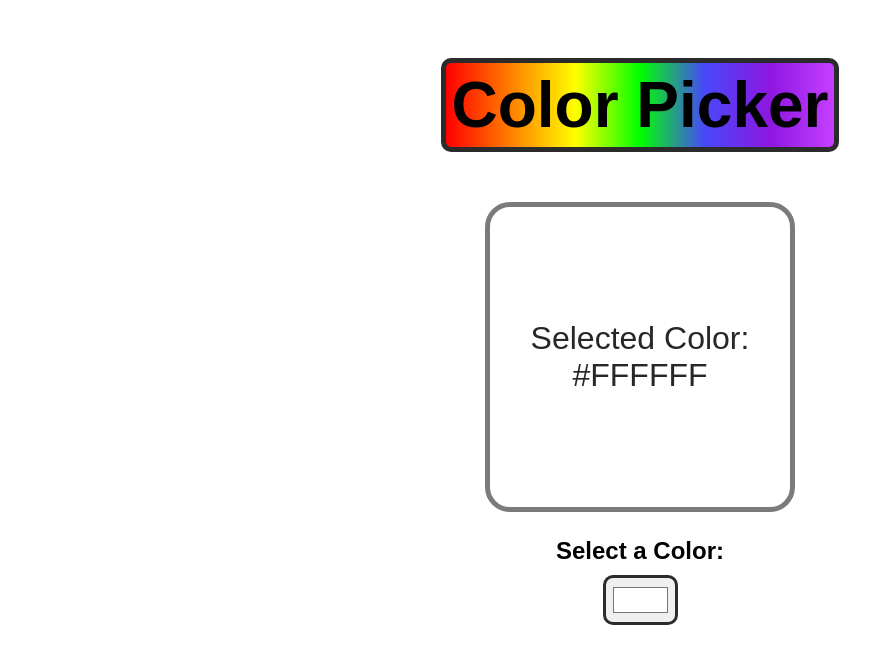
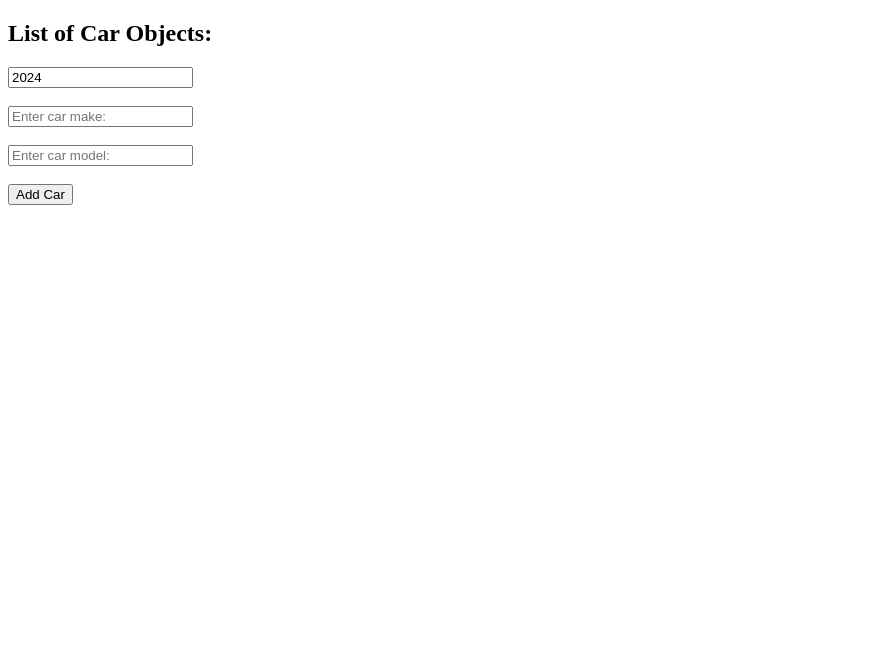
Before and after one commit to kubicix/React-Course, a React (Vite) app in the folder website/my-react-app/: page / in a window 1280 px wide. Shown: the top 664 px of the page, without its empty margins (0-894 px from the left). Built offline with nearby package versions, Linux system fonts and the light colour scheme.

Commit message:
worked on updating objects in state

```diff
--- a/website/my-react-app/src/App.jsx
+++ b/website/my-react-app/src/App.jsx
@@ -1,10 +1,11 @@
-import ColorPicker from "./ColorPicker";
+import MyComponent2 from "./MyComponent2.jsx";
+
 function App() {
 
 
   return(
     <>
-      <ColorPicker></ColorPicker>
+      <MyComponent2></MyComponent2>
     </>
   );
 }
--- /dev/null
+++ b/website/my-react-app/src/MyComponent2.jsx
@@ -0,0 +1,57 @@
+import { useState } from "react";
+
+
+function MyComponent2(){
+    const [cars,setCars] = useState([])
+    const [carYear, setYear] = useState(new Date().getFullYear());
+    const [carMake, setMake] = useState("");
+    const [carModel, setModel] = useState("");
+
+
+    function handleAddCar(){
+        const newCar={
+            year:carYear,
+            make:carMake,
+            model:carModel,
+        }
+        setCars(c =>[...cars,newCar])
+        setYear(new Date().getFullYear());
+        setMake("");
+        setModel("");
+    }
+
+    function handleRemoveCar(index){
+        setCars(c=>c.filter((_,i)=>i!==index));
+    }
+
+    function handleYearChange(event){
+        setYear(event.target.value);
+    }
+
+    function handleMakeChange(event){
+        setMake(event.target.value);
+    }
+
+    function handleModelChange(event){
+        setModel(event.target.value);
+    }
+
+    return(
+        <>
+        <div>
+            <h2>List of Car Objects:</h2>
+            <ul>
+                {cars.map((car,index) =>
+                <li key={index} onClick={()=>handleRemoveCar(index)}>
+                {car.year} {car.make} {car.model}</li>)}
+            </ul>
+            <input type="number" value={carYear} onChange={handleYearChange}/><br /><br />
+            <input type="text" value={carMake} onChange={handleMakeChange} placeholder="Enter car make:"/><br /><br />
+            <input type="text" value={carModel} onChange={handleModelChange} placeholder="Enter car model:"/><br /><br />
+            <button onClick={handleAddCar}>Add Car</button>
+
+        </div>
+        </>
+    );
+}
+export default MyComponent2
--- a/website/my-react-app/src/index.css
+++ b/website/my-react-app/src/index.css
@@ -88,7 +88,7 @@
 
 } */
 
-/* .counterp{
+.counterp{
   font-size: 4em;
   font-weight: bold;
   font-family: Arial, Helvetica, sans-serif;
@@ -103,9 +103,9 @@
   text-align: center;
   justify-content: center;
   align-items: center;
-} */
+}
 
-body{
+/* body{
   font-family: Arial,sans-serif;
 }
 .color-container{
@@ -150,4 +150,4 @@
   padding: 5px;
   border-radius: 10px;
   border: 3px solid rgb(43, 43, 43);
-}
+} */
```
Also changed, not shown: website/my-react-app/src/ArrayUpdate.jsx (added, +31 -0 lines), website/my-react-app/src/Counter.jsx (+6 -2 lines).
